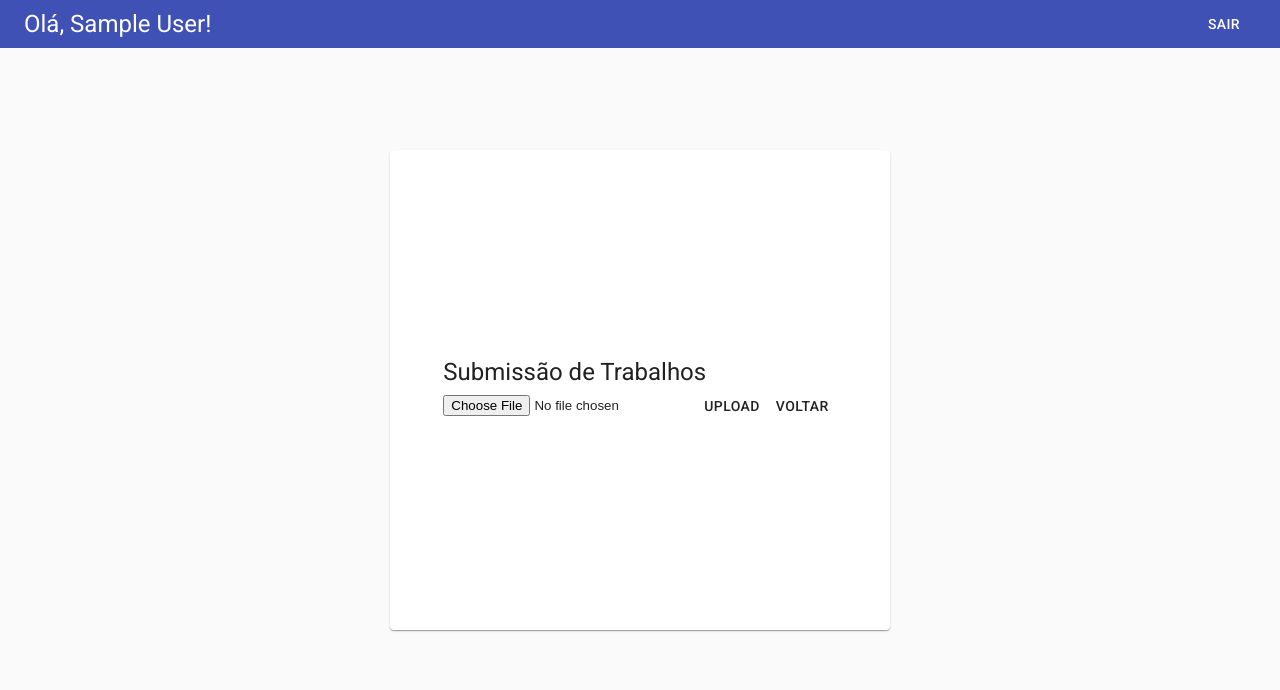
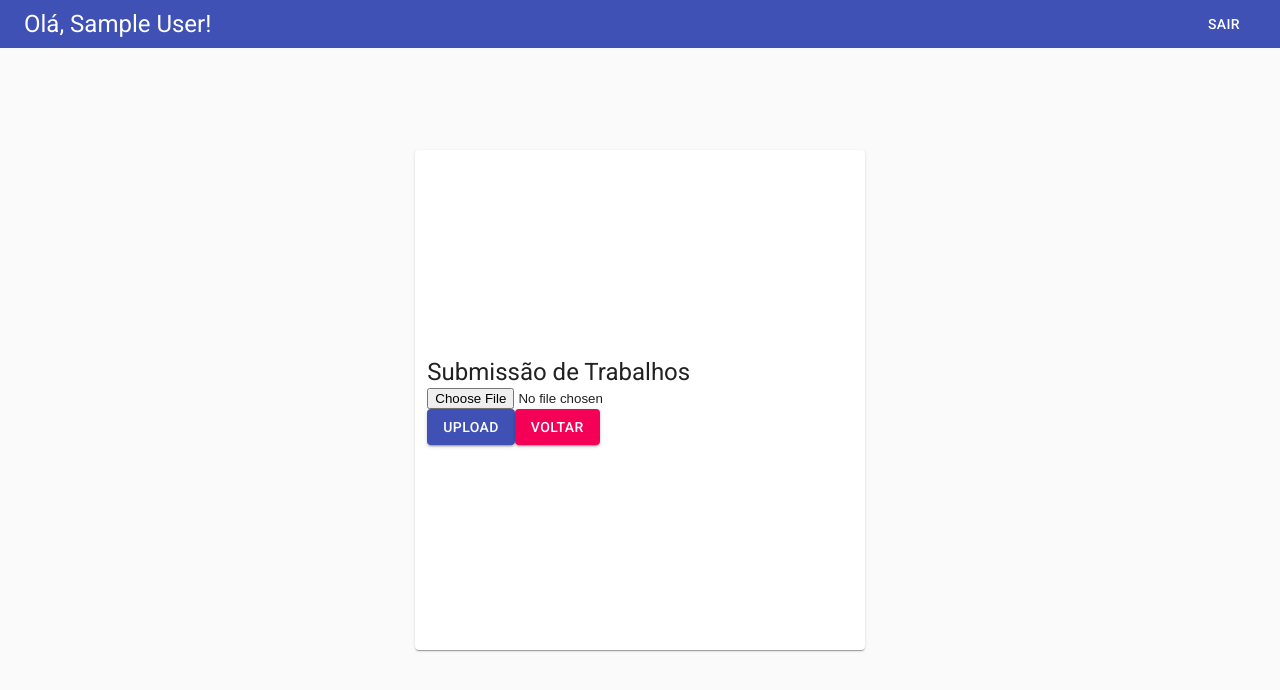
Before and after one commit to eduardoluiz7/cimspe-article-uploads, a React (Create React App) app: page /submeterTrabalhos in a window 1280 px wide. Shown: the top 690 px of the page. Built offline with nearby package versions, Linux system fonts and the light colour scheme; no server answers; sample sign-in values are in the browser's storage.

Commit message:
Faltando melhoria no css do upload e adição do seletor do tipo de submissão

```diff
--- a/src/components/WorkSubmission/UploadCard.js
+++ b/src/components/WorkSubmission/UploadCard.js
@@ -27,6 +27,9 @@ class UploadCard extends Component {
     }
   }
   handleUpload = () => {
+      if(this.state.file === null){
+        alert("Insira um arquivo")
+      }else{
         const {file} = this.state;
         const uploadTask = firebase.fazStorage(file);
         uploadTask.on('state_changed',
@@ -43,8 +46,11 @@ class UploadCard extends Component {
         (error) => {
             // error function ....
           alert("Erro ao enviar arquivo!");
+          console.log(error.message)
         });
       }
+  }
+
   render() {
     if(!firebase.getCurrentUsername()) {
       // not logged in
@@ -54,8 +60,8 @@ class UploadCard extends Component {
       }
 
     const style = {
-      width: '500px',
-      height: '60vh',
+      width: '450px',
+      height: '500px',
       display: 'flex',
       flexDirection: 'column',
       alignItems: 'center',
@@ -96,9 +102,9 @@ class UploadCard extends Component {
         <Paper style={style}>
             <div>
                 <Typography component="h1" variant="h5">Submissão de Trabalhos</Typography>
-                <input type="file" onChange={this.handleChange}/>
-                <Button onClick={this.handleUpload}>Upload</Button>
-                <Button
+                <input style={{marginRight: '20%'}}  type="file" onChange={this.handleChange}/>
+                <Button variant='contained' color='primary' onClick={this.handleUpload}>Upload</Button>
+                <Button variant='contained' color='secondary'
                 component={Link}
                 to="/homepage">Voltar</Button>
                 <Snackbar
@@ -114,7 +120,6 @@ class UploadCard extends Component {
       </div>
         </Paper>
       </div>
-
     )
   }
 }
```
Lines whose indentation alone changed are shown as unchanged.
